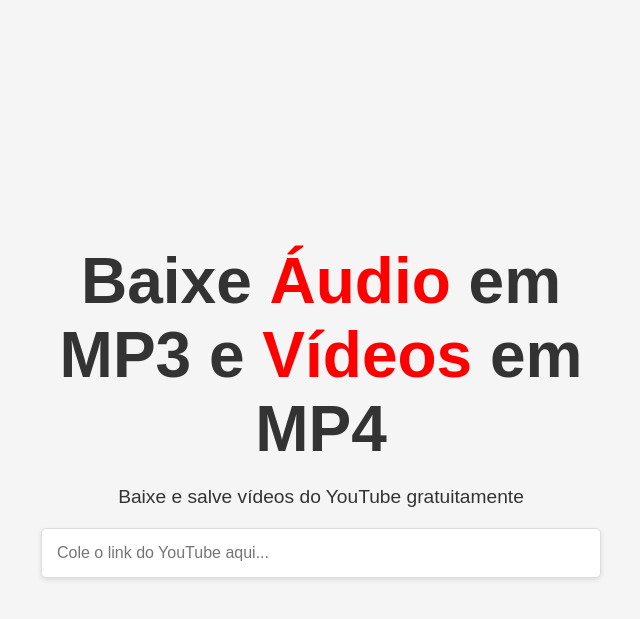
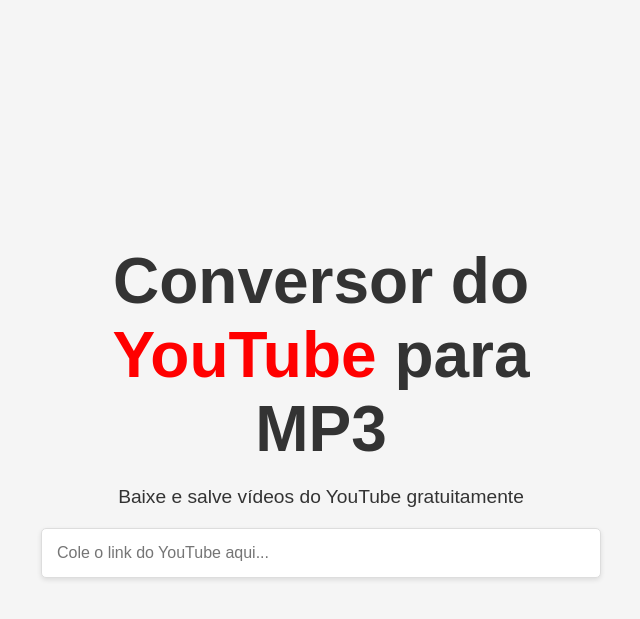
Before and after one commit to Motadeveloper/Audio, a Django app: page / in a window 1280 px wide. Shown: the top 619 px of the page, without its empty margins (319-959 px from the left). Run offline with Django 5.2, Linux system fonts and the light colour scheme; some libraries are stand-ins or nearby versions.

Commit message:
Update index.html

```diff
--- a/youtube_downloader/templates/youtube_downloader/index.html
+++ b/youtube_downloader/templates/youtube_downloader/index.html
@@ -261,7 +261,7 @@
     </div>
 
     <div class="container">
-        <h1>Baixe <span>Áudio</span> em MP3 e <span>Vídeos</span> em MP4</h1>
+        <h1>Conversor do <span>YouTube</span> para MP3</h1>
         <p>Baixe e salve vídeos do YouTube gratuitamente</p>
         <div class="input-container">
             <input type="text" id="url" placeholder="Cole o link do YouTube aqui...">
```
